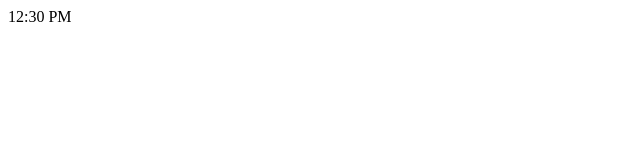
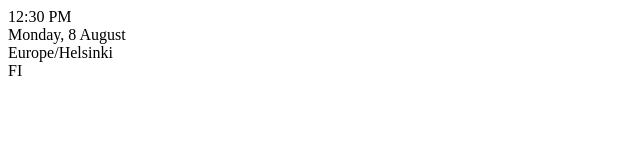
Before and after one commit to AlfaMikePapa/WorldWeather, a plain HTML site: page index.html in a window 1280 px wide. Shown: the whole page, without its empty margins (0-640 px from the left). Drawn offline with Linux system fonts and the light colour scheme.

Commit message:
updates to HTML

```diff
--- a/index.html
+++ b/index.html
@@ -14,6 +14,19 @@
           <div class="time" id="time">
             12:30 <span id="am-pm">PM</span>
             </div>
+            <div class="date" id="date">
+              Monday, 8 August
+            </div>
+              <div class="others" id="current-weather-items">
+            </div>
+          </div>
+
+          <div class="place-container">
+            <div class="time-zone" id="time-zone">Europe/Helsinki</div>
+            <div id="country" class="country">FI</div>
+          </div>
+      </div>
+    </div>
 
     <script src="app.js"></script>
   </body>
```
